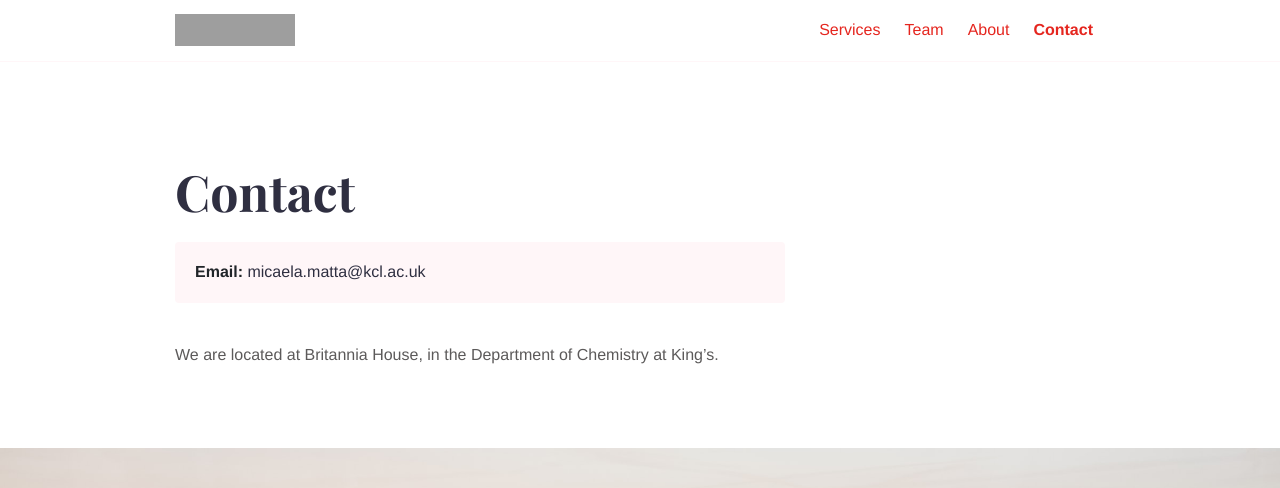
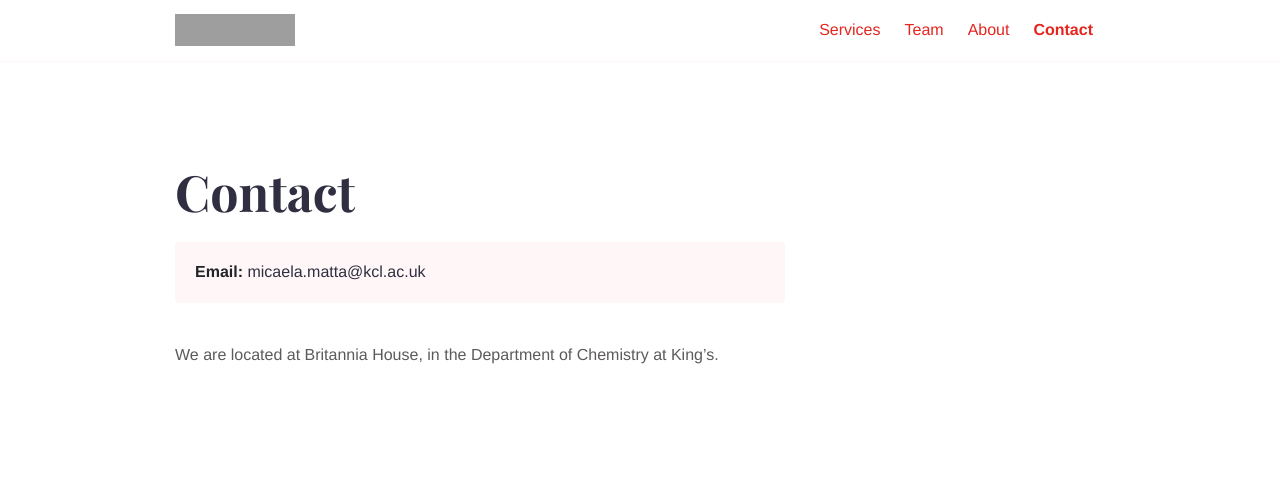
Before and after one commit to matta-research-group/matta-research-group.github.io, a Jekyll site: the page built from contact.md, in a window 1280 px wide. Shown: the top 488 px of the page. Built offline with Jekyll 4.4.1, drawn with Linux system fonts in a browser that asks for light colours; grey boxes are pictures that could not be loaded.

Commit message:
Update contact.html

```diff
--- a/_layouts/contact.html
+++ b/_layouts/contact.html
@@ -8,7 +8,10 @@
     <div class="row justify-content-start">
         <div class="col-12 col-md-8">
             <div class="service service-single">
-                <h1 class="title">{{page.title}}</h1>
+                   {% if page.intro_image %}
+                     <img src="/images/benjamin-davies-oja2ty_9zlm-unsplash.jpg" alt={{ page.title }} class="intro-image{% if page.intro_image_absolute %} intro-image-absolute{% endif %}{% if page.intro_image_hide_on_mobile %} intro-image-hide-mobile{% endif %}" />
+                   {% endif %}
+                 <h1 class="title">{{page.title}}</h1>
                 {% include call.html show_button=false %}
                 <div class="content mt-4">{{content}}</div>
             </div>
@@ -16,6 +19,5 @@
     </div>
 </div>
 
-<img src="/images/benjamin-davies-oja2ty_9zlm-unsplash.jpg" alt={{ page.title }} class="intro-image{% if page.intro_image_absolute %} intro-image-absolute{% endif %}{% if page.intro_image_hide_on_mobile %} intro-image-hide-mobile{% endif %}" />
 
 <iframe src="https://www.google.com/maps/embed?pb=!1m14!1m8!1m3!1d19874.410610056686!2d-0.11683106788940689!3d51.489337682787486!3m2!1i1024!2i768!4f13.1!3m3!1m2!1s0x0%3A0x9b8a630b0ee600ed!2sBritannia%20House%20Kings%20College%20London%20Chemistry%20Department!5e0!3m2!1sen!2suk!4v1643469692472!5m2!1sen!2suk" width="600" height="450" style="border:0; margin:0 auto;" loading="lazy" allowfullscreen></iframe>
```
